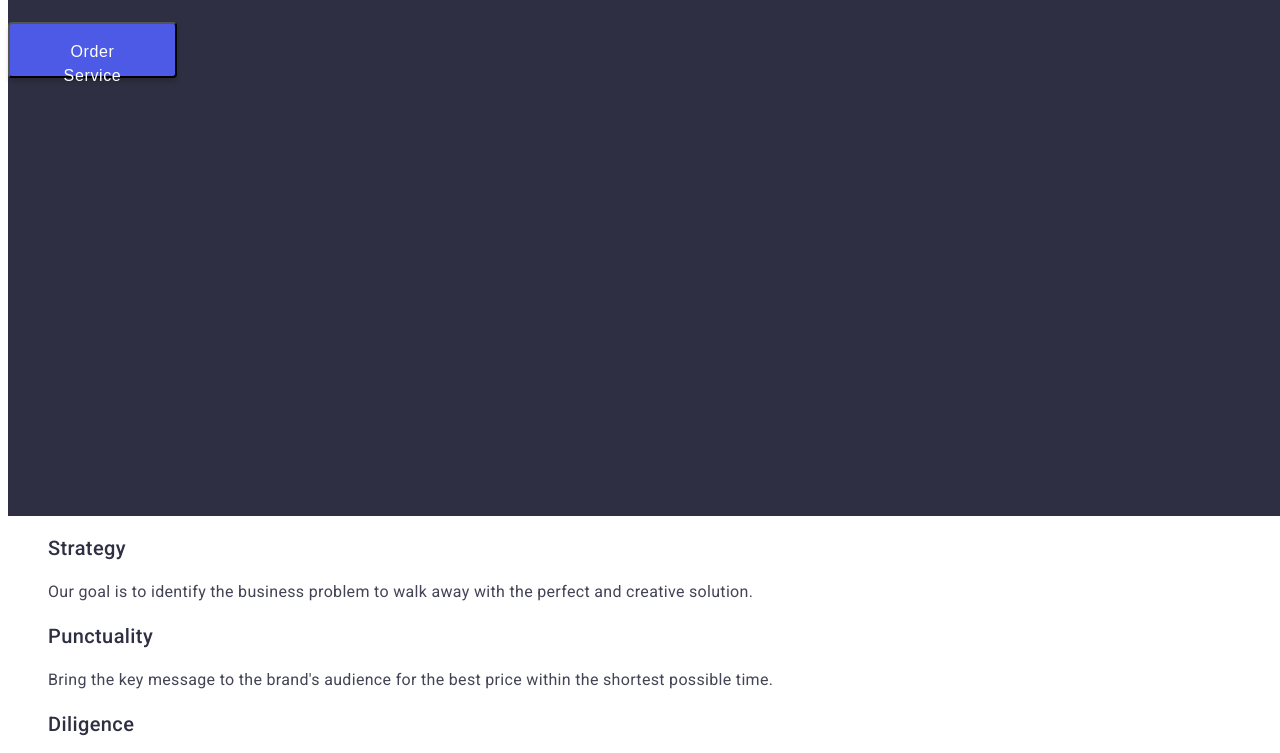
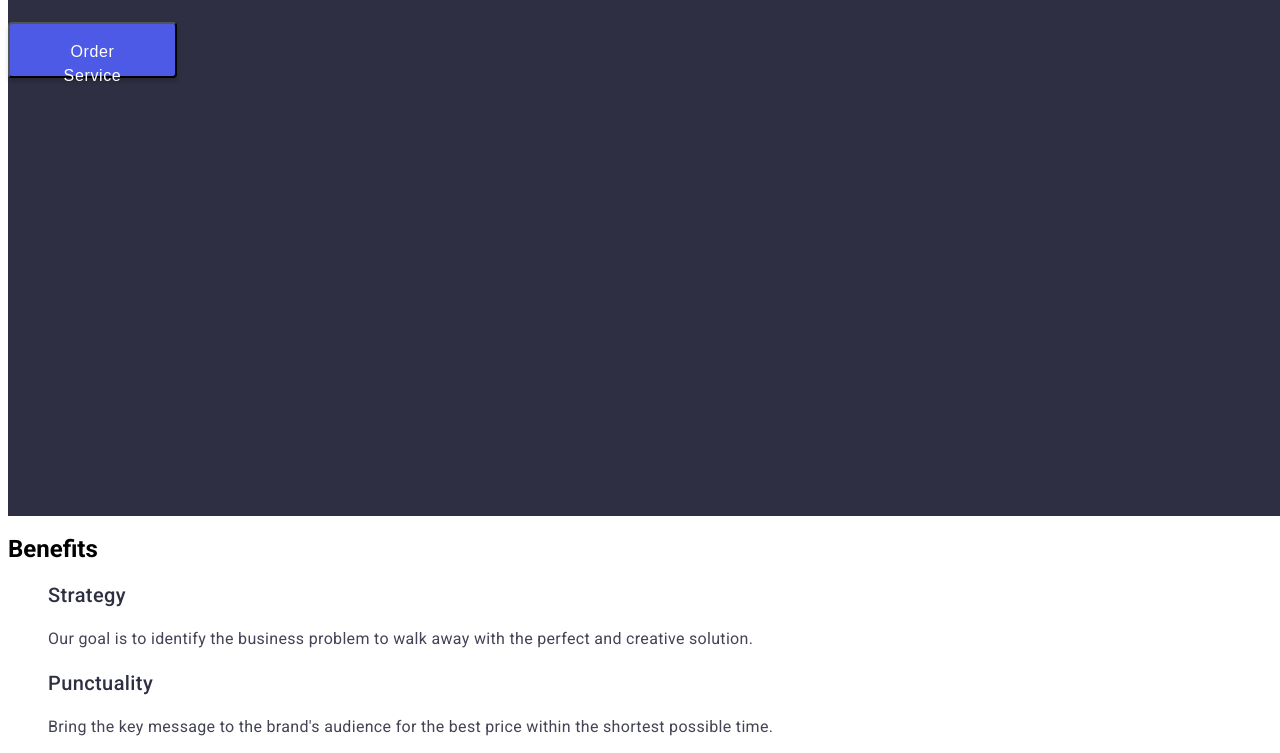
Before and after one commit to MYKOLA1909/goit-markup-hw-02, a plain HTML site: page index.html in a window 1280 px wide. Shown: the part 312-1065 px from the top of the page. Drawn offline with Linux system fonts and the light colour scheme.

Commit message:
Update index.html

```diff
--- a/index.html
+++ b/index.html
@@ -34,7 +34,7 @@
     </section>
 
     <section class="special">
-        <h2 class="special-hidden"></h2>
+        <h2 class="special-hidden">Benefits</h2>
         <ul class="special-list">
             <li class="special-item">
                 <h3 class="special-titl">Strategy</h3>
```
